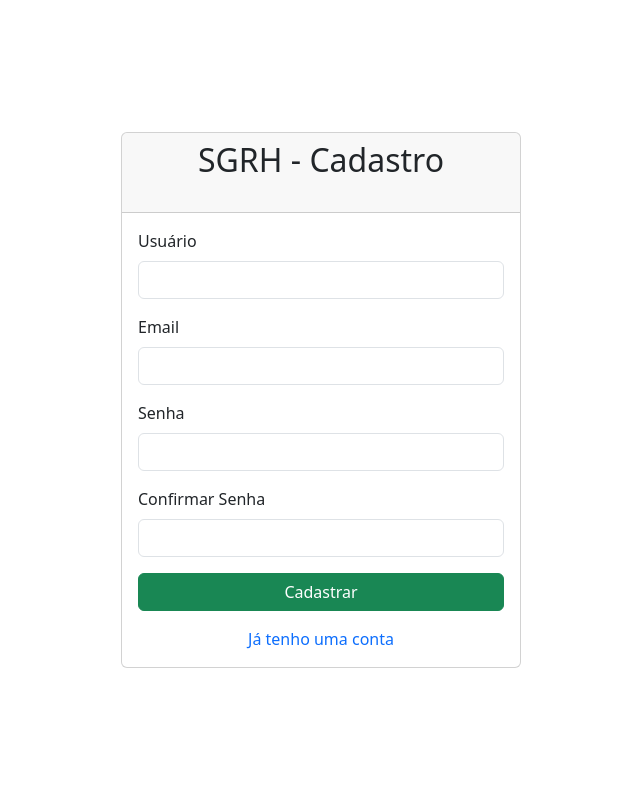
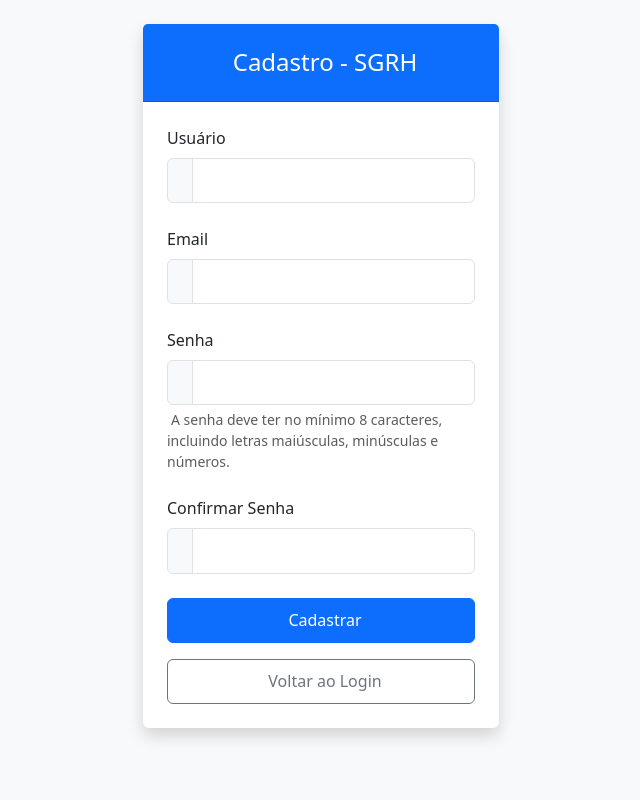
Before and after one commit to hemmerson/SGRH, a Flask app: page /register in a window 1280 px wide. Shown: the whole page, without its empty margins (319-959 px from the left). Run offline with Flask 3, Linux system fonts and the light colour scheme; some libraries are stand-ins or nearby versions.

Commit message:
funcionalidade de auth login, register, logout, profile

```diff
--- a/app.py
+++ b/app.py
@@ -1,7 +1,9 @@
 import os
 from flask import Flask, render_template
+from flask_login import LoginManager
+
 from db import db
-from models.models import Pessoa, Profissao, Capacitacao, FolhaPagamento, Departamento
+from models.models import Pessoa, Profissao, Capacitacao, FolhaPagamento, Departamento, Usuario
 from routes import blueprints
 
 
@@ -16,6 +18,18 @@ def create_app():
 
     # Inicialização
     db.init_app(app)
+
+    # Configurar Flask-Login
+    login_manager = LoginManager()
+    login_manager.init_app(app)
+    login_manager.login_view = 'auth.login'
+    login_manager.login_message = 'Por favor, faça login para acessar esta página.'
+    login_manager.login_message_category = 'info'
+
+    # User loader function
+    @login_manager.user_loader
+    def load_user(user_id):
+        return Usuario.query.get(int(user_id))
 
     # Registro de blueprints
     for bp in blueprints:
--- a/requirements.txt
+++ b/requirements.txt
@@ -1,6 +1,7 @@
 blinker==1.9.0
 click==8.1.8
 Flask==3.1.0
+Flask-Login==0.6.3
 Flask-SQLAlchemy==3.1.1
 greenlet==3.1.1
 itsdangerous==2.2.0
@@ -9,3 +10,4 @@ MarkupSafe==3.0.2
 SQLAlchemy==2.0.37
 typing_extensions==4.12.2
 Werkzeug==3.1.3
+WTForms==3.2.1
--- a/routes/auth.py
+++ b/routes/auth.py
@@ -1,12 +1,194 @@
-from flask import Blueprint, render_template
+import re
 
+from flask import render_template, request, flash, redirect, url_for, current_app
+from flask_login import current_user, login_user, login_required, logout_user
+from werkzeug.security import generate_password_hash
+
+from models.models import Usuario
 from routes import auth_bp
+from db import db
+
+
+def is_valid_email(email):
+    """Validar formato do email usando regex"""
+    pattern = r'^[\w\.-]+@[\w\.-]+\.\w+$'
+    return re.match(pattern, email) is not None
+
+
+def is_valid_password(password):
+    """
+    Validar força da senha:
+    - Mínimo 8 caracteres
+    - Pelo menos uma letra maiúscula
+    - Pelo menos uma letra minúscula
+    - Pelo menos um número
+    """
+    if len(password) < 8:
+        return False
+    if not re.search(r'[A-Z]', password):
+        return False
+    if not re.search(r'[a-z]', password):
+        return False
+    if not re.search(r'\d', password):
+        return False
+    return True
 
 
 @auth_bp.route('/login', methods=['GET', 'POST'])
 def login():
+    # Redirecionar se já estiver logado
+    if current_user.is_authenticated:
+        return redirect(url_for('main.index'))
+
+    if request.method == 'POST':
+        username = request.form.get('username')
+        password = request.form.get('password')
+        remember = True if request.form.get('remember') else False
+
+        if not username or not password:
+            flash('Por favor, preencha todos os campos.', 'danger')
+            return redirect(url_for('auth.login'))
+
+        user = Usuario.query.filter_by(nome=username).first()
+
+        if not user or not user.check_password(password):
+            flash('Usuário ou senha incorretos. Por favor, tente novamente.', 'danger')
+            return redirect(url_for('auth.login'))
+
+        if not user.is_active:
+            flash('Esta conta está desativada. Entre em contato com o administrador.', 'warning')
+            return redirect(url_for('auth.login'))
+
+        # Realizar login
+        login_user(user, remember=remember)
+
+        # Obter próxima página (se existir)
+        next_page = request.args.get('next')
+        if not next_page or not next_page.startswith('/'):
+            next_page = url_for('dashboard')
+
+        flash(f'Bem-vindo, {user.nome}!', 'success')
+        return redirect(next_page)
+
     return render_template('auth/login.html')
+
 
 @auth_bp.route('/register', methods=['GET', 'POST'])
 def register():
+    # Redirecionar se já estiver logado
+    if current_user.is_authenticated:
+        return redirect(url_for('main.index'))
+
+    if request.method == 'POST':
+        username = request.form.get('username')
+        email = request.form.get('email')
+        password = request.form.get('password')
+        confirm_password = request.form.get('confirm_password')
+
+        # Validar preenchimento dos campos
+        if not all([username, email, password, confirm_password]):
+            flash('Por favor, preencha todos os campos.', 'danger')
+            return redirect(url_for('auth.register'))
+
+        # Validar tamanho do nome de usuário
+        if len(username) < 3 or len(username) > 30:
+            flash('O nome de usuário deve ter entre 3 e 30 caracteres.', 'danger')
+            return redirect(url_for('auth.register'))
+
+        # Validar formato do email
+        if not is_valid_email(email):
+            flash('Por favor, insira um email válido.', 'danger')
+            return redirect(url_for('auth.register'))
+
+        # Validar força da senha
+        if not is_valid_password(password):
+            flash('A senha deve ter pelo menos 8 caracteres, uma letra maiúscula, uma minúscula e um número.', 'danger')
+            return redirect(url_for('auth.register'))
+
+        # Validar confirmação de senha
+        if password != confirm_password:
+            flash('As senhas não coincidem!', 'danger')
+            return redirect(url_for('auth.register'))
+
+        # Verificar se usuário já existe
+        if Usuario.query.filter_by(nome=username).first():
+            flash('Este nome de usuário já está em uso.', 'danger')
+            return redirect(url_for('auth.register'))
+
+        # Verificar se email já existe
+        if Usuario.query.filter_by(email=email).first():
+            flash('Este email já está em uso.', 'danger')
+            return redirect(url_for('auth.register'))
+
+        # Criar novo usuário
+        try:
+            new_user = Usuario(
+                nome=username,
+                email=email,
+                senha=password
+            )
+            db.session.add(new_user)
+            db.session.commit()
+
+            flash('Registro realizado com sucesso! Você já pode fazer login.', 'success')
+            return redirect(url_for('auth.login'))
+
+        except Exception as e:
+            db.session.rollback()
+            current_app.logger.error(f'Erro ao registrar usuário: {str(e)}')
+            flash('Ocorreu um erro ao registrar o usuário. Por favor, tente novamente.', 'danger')
+            return redirect(url_for('auth.register'))
+
     return render_template('auth/register.html')
+
+
+@auth_bp.route('/logout')
+@login_required
+def logout():
+    logout_user()
+    flash('Você foi desconectado com sucesso.', 'info')
+    return redirect(url_for('auth.login'))
+
+
+@auth_bp.route('/profile')
+@login_required
+def profile():
+    return render_template('auth/profile.html')
+
+
+@auth_bp.route('/change-password', methods=['GET', 'POST'])
+def change_password():
+    if request.method == 'POST':
+        current_password = request.form.get('current_password')
+        new_password = request.form.get('new_password')
+        confirm_password = request.form.get('confirm_password')
+
+        if not all([current_password, new_password, confirm_password]):
+            flash('Por favor, preencha todos os campos.', 'danger')
+            return redirect(url_for('auth.change_password'))
+
+        if not current_user.check_password(current_password):
+            flash('Senha atual incorreta.', 'danger')
+            return redirect(url_for('auth.change_password'))
+
+        if not is_valid_password(new_password):
+            flash('A nova senha deve ter pelo menos 8 caracteres, uma letra maiúscula, uma minúscula e um número.',
+                  'danger')
+            return redirect(url_for('auth.change_password'))
+
+        if new_password != confirm_password:
+            flash('As senhas não coincidem!', 'danger')
+            return redirect(url_for('auth.change_password'))
+
+        try:
+            current_user.senha = generate_password_hash(new_password)
+            db.session.commit()
+            flash('Senha alterada com sucesso!', 'success')
+            return redirect(url_for('auth.profile'))
+        except Exception as e:
+            db.session.rollback()
+            current_app.logger.error(f'Erro ao alterar senha: {str(e)}')
+            flash('Ocorreu um erro ao alterar a senha. Por favor, tente novamente.', 'danger')
+            return redirect(url_for('auth.change_password'))
+
+    return render_template('auth/change_password.html')
--- a/templates/auth/base_auth.html
+++ b/templates/auth/base_auth.html
@@ -3,29 +3,94 @@
 <head>
     <meta charset="UTF-8">
     <meta name="viewport" content="width=device-width, initial-scale=1.0">
-    <title>{% block title %}Autenticação{% endblock %}</title>
+    <title>{% block title %}SGRH - Sistema de Gestão de RH{% endblock %}</title>
     <link href="https://cdn.jsdelivr.net/npm/bootstrap@5.3.0/dist/css/bootstrap.min.css" rel="stylesheet">
+    <style>
+        .auth-container {
+            min-height: 100vh;
+            display: flex;
+            flex-direction: column;
+        }
+        .auth-card {
+            transition: transform 0.2s;
+            border: none;
+        }
+        .auth-card:hover {
+            transform: translateY(-5px);
+        }
+        .navbar {
+            box-shadow: 0 2px 4px rgba(0,0,0,0.1);
+        }
+        .alert {
+            border-radius: 8px;
+            margin-bottom: 1.5rem;
+        }
+        .btn {
+            padding: 0.6rem 1.2rem;
+            border-radius: 6px;
+        }
+        .form-control {
+            padding: 0.6rem 1rem;
+            border-radius: 6px;
+        }
+        .form-control:focus {
+            box-shadow: 0 0 0 0.25rem rgba(13,110,253,0.15);
+        }
+    </style>
+</head>
+<body class="bg-light">
+    <div class="auth-container">
+        {% if current_user.is_authenticated %}
+        <nav class="navbar navbar-expand-lg navbar-dark bg-primary mb-4">
+            <div class="container">
+                <a class="navbar-brand fw-bold" href="{{ url_for('dashboard') }}">
+                    <i class="fas fa-users me-2"></i>SGRH
+                </a>
+                <button class="navbar-toggler" type="button" data-bs-toggle="collapse" data-bs-target="#navbarNav">
+                    <span class="navbar-toggler-icon"></span>
+                </button>
+                <div class="collapse navbar-collapse" id="navbarNav">
+                    <ul class="navbar-nav ms-auto">
+                        <li class="nav-item dropdown">
+                            <a class="nav-link dropdown-toggle" href="#" role="button" data-bs-toggle="dropdown">
+                                <i class="fas fa-user-circle me-1"></i>{{ current_user.nome }}
+                            </a>
+                            <ul class="dropdown-menu dropdown-menu-end animate slideIn">
+                                <li><a class="dropdown-item" href="{{ url_for('auth.profile') }}">
+                                    <i class="fas fa-user me-2"></i>Perfil</a>
+                                </li>
+                                <li><a class="dropdown-item" href="{{ url_for('auth.change_password') }}">
+                                    <i class="fas fa-key me-2"></i>Alterar Senha</a>
+                                </li>
+                                <li><hr class="dropdown-divider"></li>
+                                <li><a class="dropdown-item text-danger" href="{{ url_for('auth.logout') }}">
+                                    <i class="fas fa-sign-out-alt me-2"></i>Sair</a>
+                                </li>
+                            </ul>
+                        </li>
+                    </ul>
+                </div>
+            </div>
+        </nav>
+        {% endif %}
 
-</head>
-<body>
-<div class="container d-flex justify-content-center align-items-center vh-100">
-    <div class="w-100" style="max-width: 400px;">
+        <div class="container py-4">
             {% with messages = get_flashed_messages(with_categories=true) %}
                 {% if messages %}
                     {% for category, message in messages %}
-                    <div class="alert alert-{{ category }} alert-dismissible fade show position-fixed top-0 start-0 w-100"
-                         role="alert">
-                        {{ message }}
+                        <div class="alert alert-{{ category }} alert-dismissible fade show" role="alert">
+                            <i class="fas fa-info-circle me-2"></i>{{ message }}
                             <button type="button" class="btn-close" data-bs-dismiss="alert" aria-label="Close"></button>
                         </div>
                     {% endfor %}
                 {% endif %}
             {% endwith %}
 
-        {% block auth_content %}{% endblock %}
+            {% block content %}{% endblock %}
         </div>
     </div>
 
     <script src="https://cdn.jsdelivr.net/npm/bootstrap@5.3.0/dist/js/bootstrap.bundle.min.js"></script>
+    <script src="https://kit.fontawesome.com/your-code.js" crossorigin="anonymous"></script>
 </body>
 </html>
--- a/templates/auth/register.html
+++ b/templates/auth/register.html
@@ -1,32 +1,55 @@
 {% extends "auth/base_auth.html" %}
 
-{% block auth_content %}
-    <div class="card">
-        <div class="card-header">
-            <h2 class="text-center mb-4">SGRH - Cadastro</h2>
+{% block content %}
+<div class="row justify-content-center">
+    <div class="col-md-6 col-lg-4">
+        <div class="card shadow auth-card">
+            <div class="card-header bg-primary text-white text-center py-4">
+                <h4 class="mb-0"><i class="fas fa-user-plus me-2"></i>Cadastro - SGRH</h4>
             </div>
-        <div class="card-body">
+            <div class="card-body p-4">
                 <form method="POST">
-                <div class="mb-3">
+                    <div class="mb-4">
                         <label for="username" class="form-label">Usuário</label>
+                        <div class="input-group">
+                            <span class="input-group-text"><i class="fas fa-user"></i></span>
                             <input type="text" class="form-control" id="username" name="username" required>
                         </div>
-                <div class="mb-3">
+                    </div>
+                    <div class="mb-4">
                         <label for="email" class="form-label">Email</label>
+                        <div class="input-group">
+                            <span class="input-group-text"><i class="fas fa-envelope"></i></span>
                             <input type="email" class="form-control" id="email" name="email" required>
                         </div>
-                <div class="mb-3">
+                    </div>
+                    <div class="mb-4">
                         <label for="password" class="form-label">Senha</label>
+                        <div class="input-group">
+                            <span class="input-group-text"><i class="fas fa-lock"></i></span>
                             <input type="password" class="form-control" id="password" name="password" required>
                         </div>
-                <div class="mb-3">
+                        <div class="form-text">
+                            <i class="fas fa-info-circle me-1"></i>A senha deve ter no mínimo 8 caracteres, incluindo letras maiúsculas, minúsculas e números.
+                        </div>
+                    </div>
+                    <div class="mb-4">
                         <label for="confirm_password" class="form-label">Confirmar Senha</label>
+                        <div class="input-group">
+                            <span class="input-group-text"><i class="fas fa-lock"></i></span>
                             <input type="password" class="form-control" id="confirm_password" name="confirm_password" required>
                         </div>
-                <button type="submit" class="btn btn-success w-100">Cadastrar</button>
+                    </div>
+                    <div class="d-grid gap-3">
+                        <button type="submit" class="btn btn-primary">
+                            <i class="fas fa-user-plus me-2"></i>Cadastrar
+                        </button>
+                        <a href="{{ url_for('auth.login') }}" class="btn btn-outline-secondary">
+                            <i class="fas fa-arrow-left me-2"></i>Voltar ao Login
+                        </a>
+                    </div>
                 </form>
-            <div class="text-center mt-3">
-                <a href="{{ url_for('auth.login') }}" class="text-decoration-none">Já tenho uma conta</a>
+            </div>
         </div>
     </div>
 </div>
```
Also changed, not shown: models/models.py (+15 -3 lines), templates/auth/change_password.html (added, +49 -0 lines), templates/auth/login.html (+32 -13 lines), templates/auth/profile.html (added, +96 -0 lines), templates/base.html (+5 -5 lines). Lines whose indentation alone changed are shown as unchanged.
